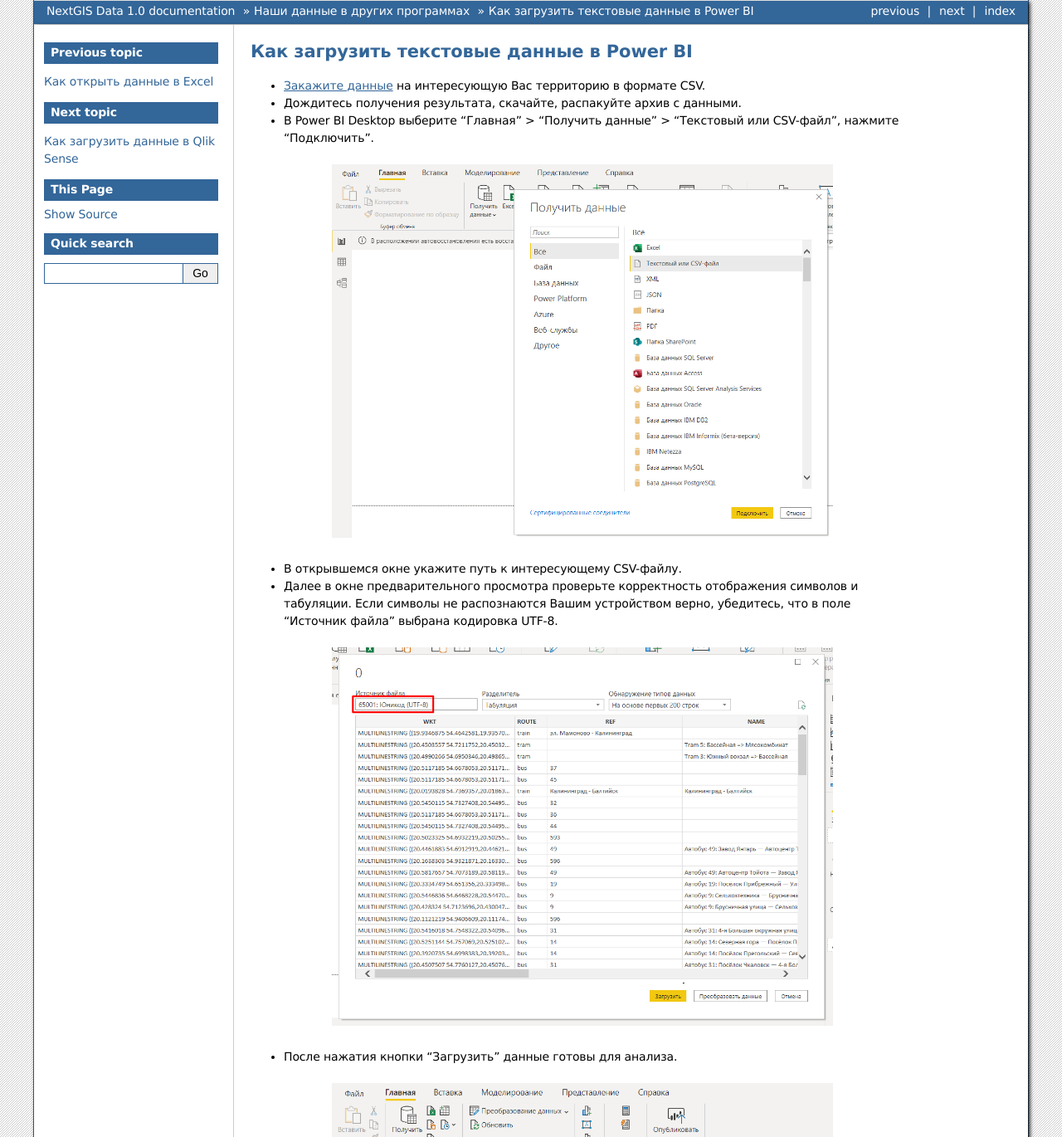
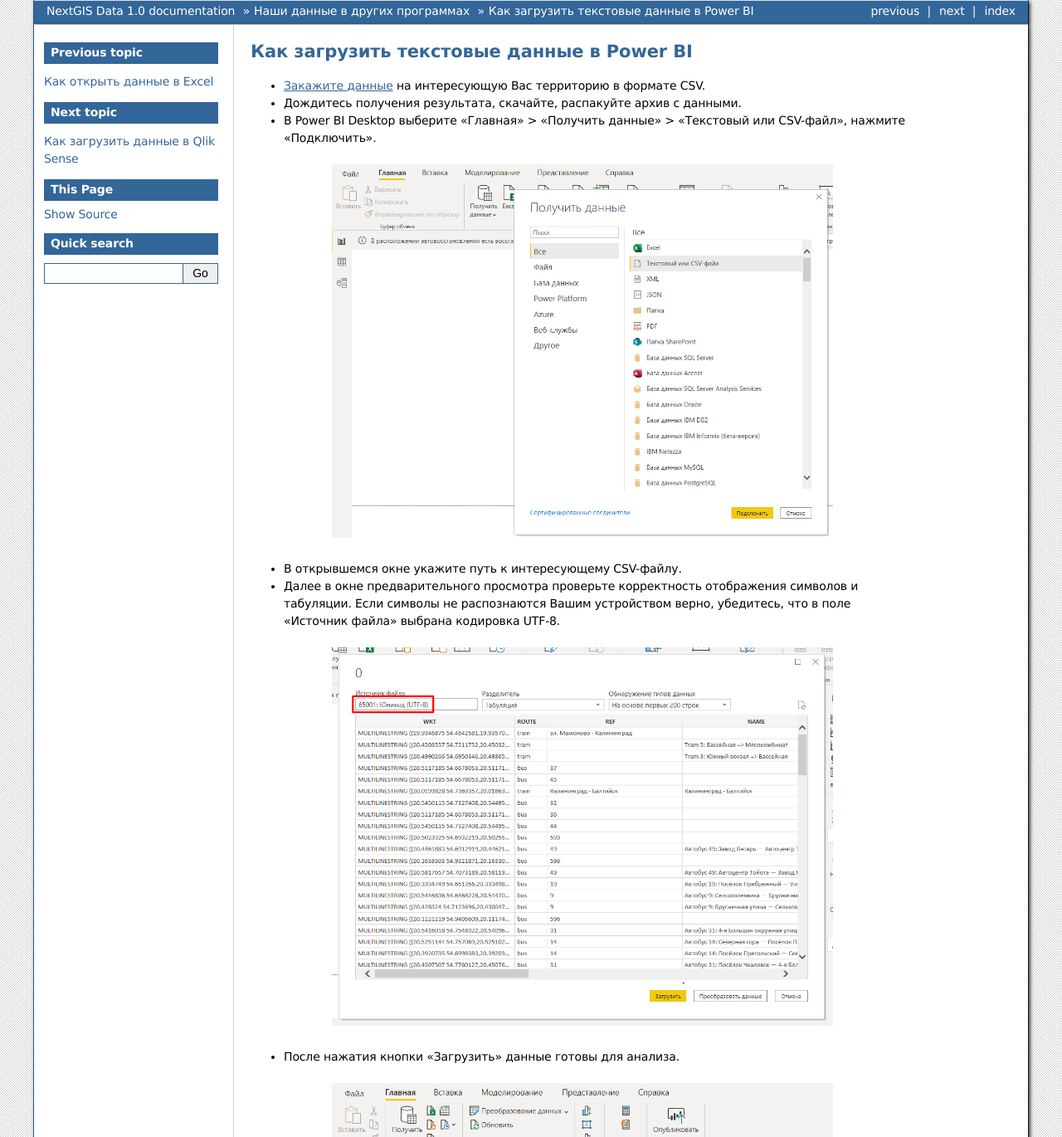
Before and after one commit to nextgis/docs_data, a Sphinx documentation site: the page built from source/power_bi.rst, in a window 1280 px wide. Shown: the top 1370 px of the page at 83% size. Built offline with Sphinx 7.4.7, drawn with Linux system fonts in a browser that asks for light colours; formulas are drawn with MathJax 3; pages that are not in the unit, such as notebooks, are missing from menus.

```diff
--- a/source/power_bi.rst
+++ b/source/power_bi.rst
@@ -5,7 +5,7 @@
 
 * `Закажите данные <https://data.nextgis.com/ru/>`_ на интересующую Вас территорию в формате CSV.
 * Дождитесь получения результата, скачайте, распакуйте архив с данными.
-* В Power BI Desktop выберите “Главная” > “Получить данные” > “Текстовый или CSV-файл”, нажмите “Подключить”.
+* В Power BI Desktop выберите «Главная» > «Получить данные» > «Текстовый или CSV-файл», нажмите «Подключить».
 
 .. figure:: _static/power_bi1.png
    :name: power_bi1
@@ -13,14 +13,14 @@
    :width: 16cm
 
 * В открывшемся окне укажите путь к интересующему CSV-файлу.
-* Далее в окне предварительного просмотра проверьте корректность отображения символов и табуляции. Если символы не распознаются Вашим устройством верно, убедитесь, что в поле “Источник файла” выбрана кодировка UTF-8.
+* Далее в окне предварительного просмотра проверьте корректность отображения символов и табуляции. Если символы не распознаются Вашим устройством верно, убедитесь, что в поле «Источник файла» выбрана кодировка UTF-8.
 
 .. figure:: _static/power_bi2.png
    :name: power_bi2
    :align: center
    :width: 16cm
 
-* После нажатия кнопки “Загрузить” данные готовы для анализа.
+* После нажатия кнопки «Загрузить» данные готовы для анализа.
 
 .. figure:: _static/power_bi3.png
    :name: power_bi3
```
